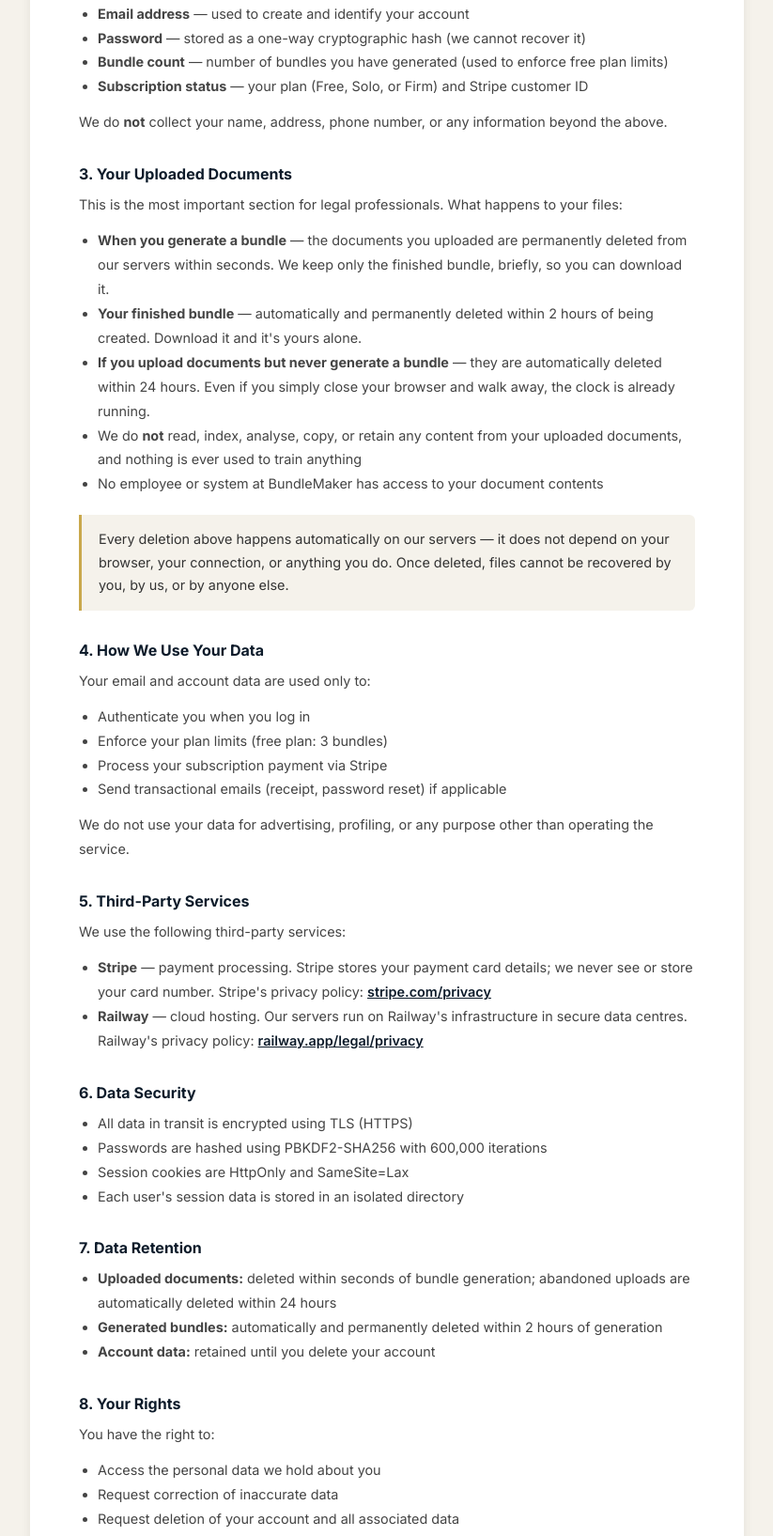
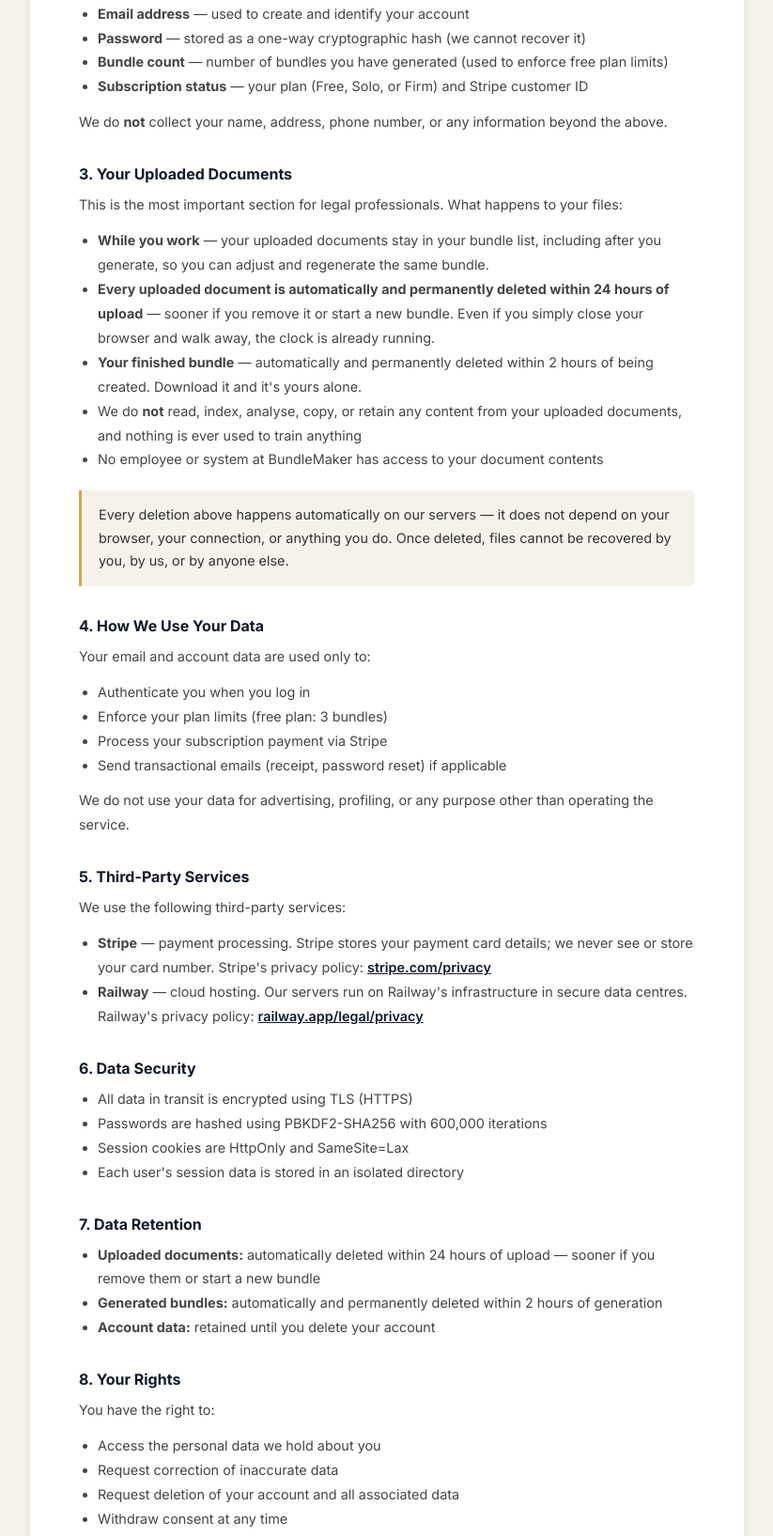
Before and after one commit to AmieOnda2013/bundlemaker, a Flask app: page /privacy in a window 1280 px wide. Shown: the part 606-2241 px from the top of the page at 94% size, without its empty margins (228-1051 px from the left). Run offline with Flask 3, Linux system fonts and the light colour scheme; data that the repository does not hold is empty.

Commit message:
Keep documents after generation so users can regenerate
- Source files and the document list survive generation; regenerating
  the same bundle works
- Start New Bundle now permanently deletes the session's uploaded files
- Retention backstop unchanged: every upload is deleted by the 24h
  sweep regardless of user action; bundles still purge after 2h
- Privacy page, landing page, and download modal wording updated to
  match: deleted within 24h of upload, sooner on removal or new bundle

Verified end-to-end: documents kept after generate, regenerate
completes, reset deletes files, 25h-old upload swept.

Co-Authored-By: Claude Fable 5 <noreply@anthropic.com>

```diff
--- a/app.py
+++ b/app.py
@@ -2491,35 +2491,10 @@ def generate():
                     if user:
                         user.bundles_used += 1
                         db.session.commit()
-                # Privacy guarantee: delete source files seconds after the
-                # bundle is built
-                all_items = list(sess_.get("items", []))
-                for t in sess_.get("tabs", []):
-                    all_items.extend(t.get("items", []))
-                all_items.extend([e for e in sess_.get("entries", []) if e.get("type") == "doc"])
-                for item in all_items:
-                    fp = item.get("filepath")
-                    if fp and os.path.exists(fp):
-                        try: os.remove(fp)
-                        except OSError: pass
-                # Clear the document list from the session — the files are
-                # gone, so regenerating from stale entries would produce an
-                # empty bundle
-                try:
-                    with _session_write_lock:
-                        cur = {}
-                        if os.path.exists(sess_file_):
-                            with open(sess_file_) as fh:
-                                cur = json.load(fh)
-                        cur["entries"] = []
-                        cur["items"]   = []
-                        cur["tabs"]    = []
-                        tmp = f"{sess_file_}.{uuid.uuid4().hex}.tmp"
-                        with open(tmp, "w") as fh:
-                            json.dump(cur, fh)
-                        os.replace(tmp, sess_file_)
-                except Exception:
-                    app_.logger.warning(f"Could not clear session file {sess_file_} after generate")
+                # Uploaded documents are kept after generation so the user can
+                # regenerate the same bundle. They are deleted when the user
+                # removes them or starts a new bundle, and always by the 24h
+                # sweep in _purge_old_outputs.
                 _job_set(job_id_, status="done", filename=out_name_)
             except Exception as e:
                 import traceback as _tb
@@ -2626,7 +2601,19 @@ def download(filename):
 @login_required
 def reset():
     sid = _get_sid()
-    save_session(sid, _default_session())
+    # Starting a new bundle permanently deletes this session's uploaded files
+    with _session_write_lock:
+        sess = get_session(sid)
+        all_items = list(sess.get("items", []))
+        for t in sess.get("tabs", []):
+            all_items.extend(t.get("items", []))
+        all_items.extend([e for e in sess.get("entries", []) if e.get("type") == "doc"])
+        for item in all_items:
+            fp = item.get("filepath")
+            if fp and os.path.exists(fp):
+                try: os.remove(fp)
+                except OSError: pass
+        save_session(sid, _default_session())
     return jsonify({"ok": True})
 
 
--- a/templates/landing.html
+++ b/templates/landing.html
@@ -263,7 +263,7 @@
   <div class="center">
     <div class="section-tag" style="color:var(--gold)">Privacy</div>
     <h2>Your files are deleted, automatically.</h2>
-    <p class="section-sub" style="color:#b0b8c4">Uploaded documents are wiped seconds after your bundle is generated. Finished bundles delete themselves within 2 hours. Anything abandoned is gone within 24. Nothing is ever read, kept, or shared.</p>
+    <p class="section-sub" style="color:#b0b8c4">Every uploaded document is permanently wiped within 24 hours — sooner if you remove it yourself. Finished bundles delete themselves within 2 hours. Nothing is ever read, kept, or shared.</p>
   </div>
 </section>
 
--- a/templates/privacy.html
+++ b/templates/privacy.html
@@ -52,9 +52,9 @@
     <h2>3. Your Uploaded Documents</h2>
     <p>This is the most important section for legal professionals. What happens to your files:</p>
     <ul>
-      <li><strong>When you generate a bundle</strong> — the documents you uploaded are permanently deleted from our servers within seconds. We keep only the finished bundle, briefly, so you can download it.</li>
+      <li><strong>While you work</strong> — your uploaded documents stay in your bundle list, including after you generate, so you can adjust and regenerate the same bundle.</li>
+      <li><strong>Every uploaded document is automatically and permanently deleted within 24 hours of upload</strong> — sooner if you remove it or start a new bundle. Even if you simply close your browser and walk away, the clock is already running.</li>
       <li><strong>Your finished bundle</strong> — automatically and permanently deleted within 2 hours of being created. Download it and it's yours alone.</li>
-      <li><strong>If you upload documents but never generate a bundle</strong> — they are automatically deleted within 24 hours. Even if you simply close your browser and walk away, the clock is already running.</li>
       <li>We do <strong>not</strong> read, index, analyse, copy, or retain any content from your uploaded documents, and nothing is ever used to train anything</li>
       <li>No employee or system at BundleMaker has access to your document contents</li>
     </ul>
@@ -87,7 +87,7 @@
 
     <h2>7. Data Retention</h2>
     <ul>
-      <li><strong>Uploaded documents:</strong> deleted within seconds of bundle generation; abandoned uploads are automatically deleted within 24 hours</li>
+      <li><strong>Uploaded documents:</strong> automatically deleted within 24 hours of upload — sooner if you remove them or start a new bundle</li>
       <li><strong>Generated bundles:</strong> automatically and permanently deleted within 2 hours of generation</li>
       <li><strong>Account data:</strong> retained until you delete your account</li>
     </ul>
```
Also changed, not shown: templates/index.html (+3 -7 lines).
